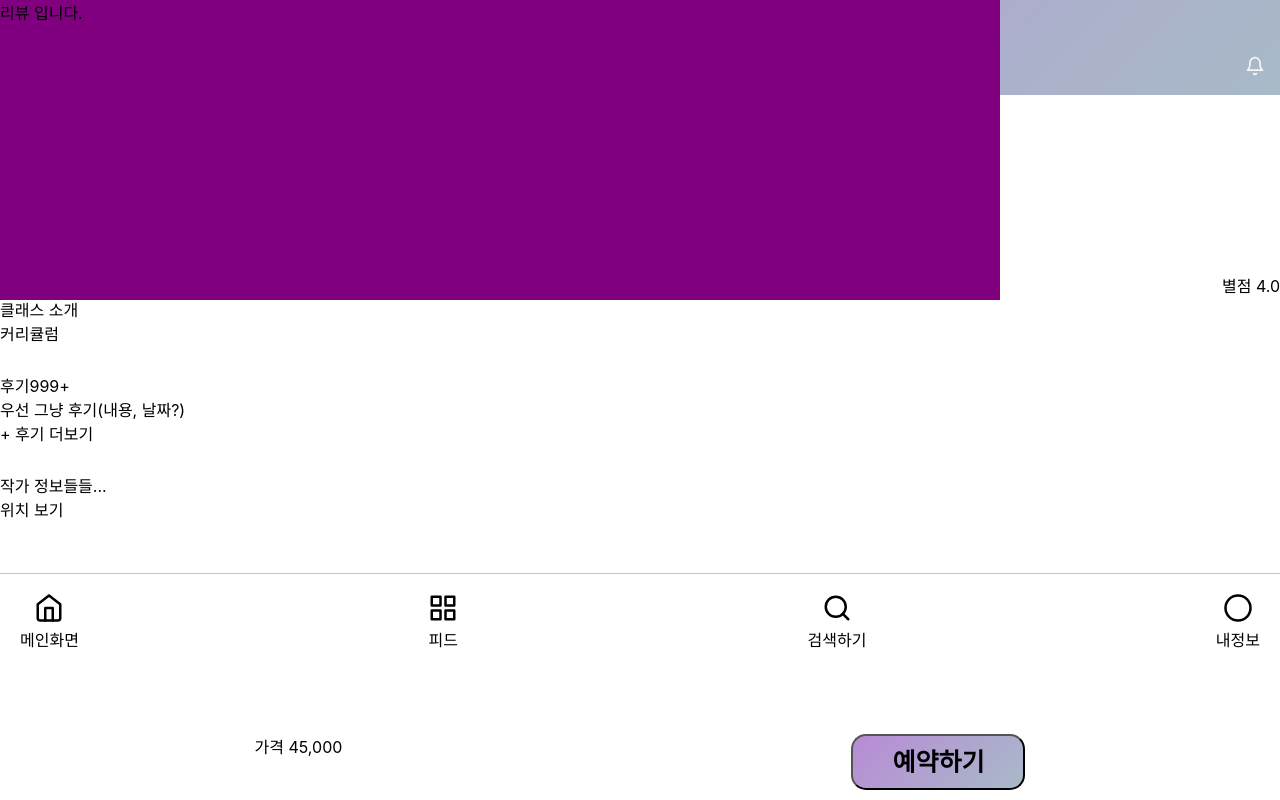
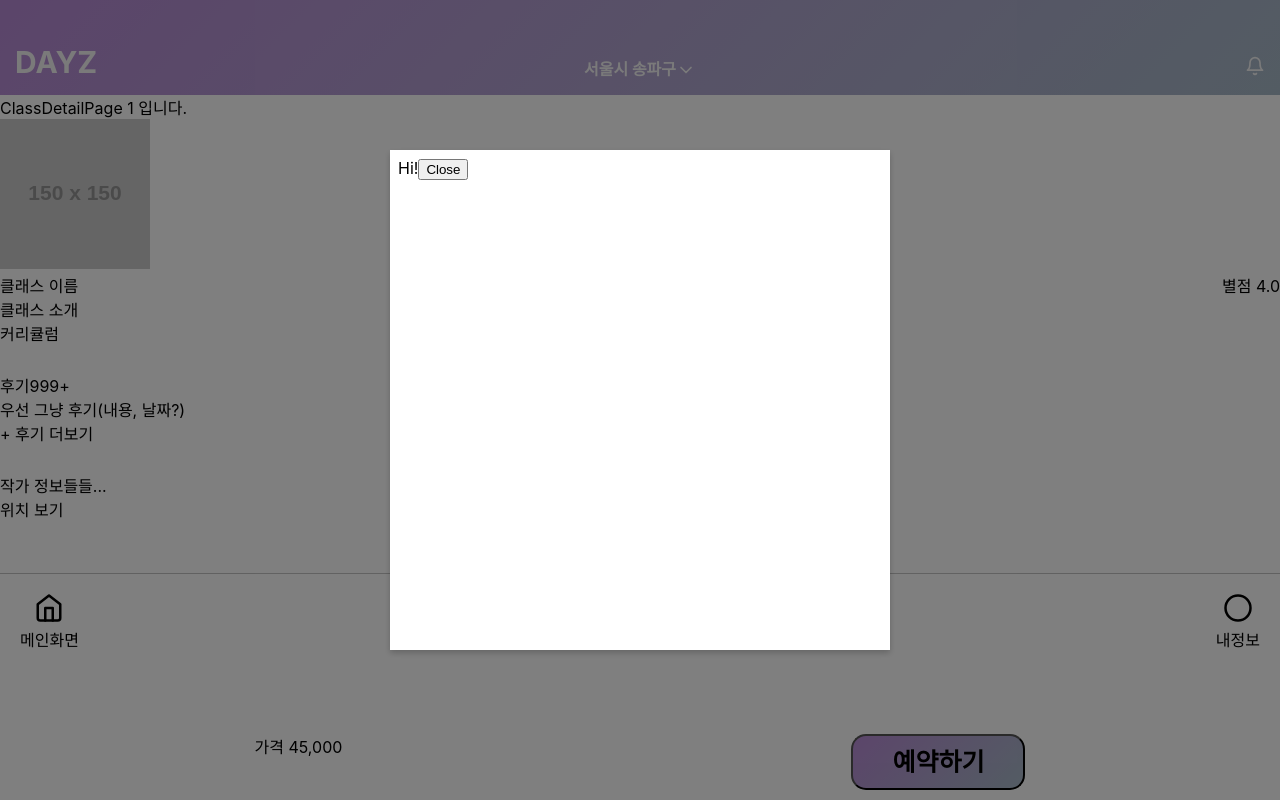
Before and after one commit to prgrms-web-devcourse/Team_DAYZ_DAYZ_FE, a React (Create React App) app: page /class/1 in a window 1280 px wide. Both pictures are taken after a click on the element "+ 후기 더보기". Built offline with nearby package versions, Linux system fonts and the light colour scheme.

Commit message:
Feat: Modal 컴포넌트 구현

```diff
--- /dev/null
+++ b/src/components/base/Modal/index.tsx
@@ -0,0 +1,68 @@
+import React, { CSSProperties, ReactNode } from 'react';
+import styled from '@emotion/styled';
+import { useEffect, useMemo } from 'react';
+import ReactDOM from 'react-dom';
+import { useClickAway } from '../../../hooks';
+
+interface Props {
+  children: ReactNode;
+  width: number;
+  height: number;
+  visible: boolean;
+  style?: CSSProperties;
+  onClose: () => void;
+}
+
+const Modal = ({ children, width, height, visible = false, onClose, ...props }: Props) => {
+  const ref = useClickAway<HTMLDivElement>(() => {
+    onClose && onClose();
+  });
+
+  const containerStyle = useMemo(
+    () => ({
+      width,
+      height,
+    }),
+    [width, height],
+  );
+
+  const el = useMemo(() => document.createElement('div'), []);
+  useEffect(() => {
+    document.body.appendChild(el);
+    return () => {
+      document.body.removeChild(el);
+    };
+  });
+
+  return ReactDOM.createPortal(
+    <BackgroundDim style={{ display: visible ? 'block' : 'none' }}>
+      <ModalContainer ref={ref} {...props} style={{ ...props.style, ...containerStyle }}>
+        {children}
+      </ModalContainer>
+    </BackgroundDim>,
+    el,
+  );
+};
+
+const BackgroundDim = styled.div`
+  position: fixed;
+  top: 0;
+  left: 0;
+  width: 100vw;
+  height: 100vh;
+  background-color: rgba(0, 0, 0, 0.5);
+  z-index: 1000;
+`;
+
+const ModalContainer = styled.div`
+  position: fixed;
+  top: 50%;
+  left: 50%;
+  transform: translate(-50%, -50%);
+  padding: 8px;
+  background-color: white;
+  box-shadow: 0 3px 6px rgba(0, 0, 0, 0.2);
+  box-sizing: border-box;
+`;
+
+export default Modal;
--- /dev/null
+++ b/src/hooks/index.tsx
@@ -0,0 +1 @@
+export { default as useClickAway } from './useClickAway';
--- /dev/null
+++ b/src/hooks/useClickAway.tsx
@@ -0,0 +1,37 @@
+import { useEffect, useRef } from 'react';
+
+type Handler = (e: Event) => void;
+
+const events = ['mousedown', 'touchstart'];
+
+const useClickAway = <T extends HTMLElement>(handler: Handler) => {
+  const ref = useRef<T>(null);
+  const savedHandler = useRef(handler);
+
+  useEffect(() => {
+    savedHandler.current = handler;
+  }, [handler]);
+
+  useEffect(() => {
+    const element = ref.current;
+    if (!element) return;
+
+    const handleEvent = (e: Event) => {
+      !element.contains(e.target as Node) && savedHandler.current(e);
+    };
+
+    for (const eventName of events) {
+      document.addEventListener(eventName, handleEvent);
+    }
+
+    return () => {
+      for (const eventName of events) {
+        document.removeEventListener(eventName, handleEvent);
+      }
+    };
+  }, [ref]);
+
+  return ref;
+};
+
+export default useClickAway;
--- a/src/pages/ClassDetailPage/index.tsx
+++ b/src/pages/ClassDetailPage/index.tsx
@@ -1,20 +1,15 @@
 import React, { useState } from 'react';
 import styled from '@emotion/styled';
 import { useParams } from 'react-router';
-import ReviewModal from './Review';
+import Modal from '../../components/base/Modal';
 
 const ClassDetailPage = () => {
   const { id } = useParams<{ id: string }>();
-  const [reviewModal, setReviewModal] = useState(false);
+  const [visible, setVisible] = useState(false);
 
   // 여기서 id 값으로 데이터를 불러온다. api
   // 현재 context안에는 공방인지 유저인지 데이터가 담겨져 있어야 한다.
   // id를 조회하면 class 소개, 별점, 후기, author 항목이 조회가 되어야함.
-
-  const setReviewDetails = () => {
-    console.log('리뷰 모달창 열리기');
-    setReviewModal(!reviewModal);
-  };
 
   return (
     <>
@@ -35,7 +30,7 @@ const ClassDetailPage = () => {
           후기<span>999+</span>
         </div>
         <div> 우선 그냥 후기(내용, 날짜?)</div>
-        <div onClick={setReviewDetails}>+ 후기 더보기</div>
+        <div onClick={() => setVisible(true)}>+ 후기 더보기</div>
       </ClassReviewContainer>
 
       <AuthorDetailContainer>
@@ -47,7 +42,11 @@ const ClassDetailPage = () => {
         <div>가격 45,000</div>
         <ReservationButton>예약하기</ReservationButton>
       </ReservationContainer>
-      {reviewModal && ReviewModal()}
+
+      <Modal visible={visible} onClose={() => setVisible(false)} width={500} height={500}>
+        Hi!
+        <button onClick={() => setVisible(false)}>Close</button>
+      </Modal>
     </>
   );
 };
```
Also changed, not shown: src/pages/ClassDetailPage/ReviewModal.tsx (renamed from src/pages/ClassDetailPage/Review.tsx).
